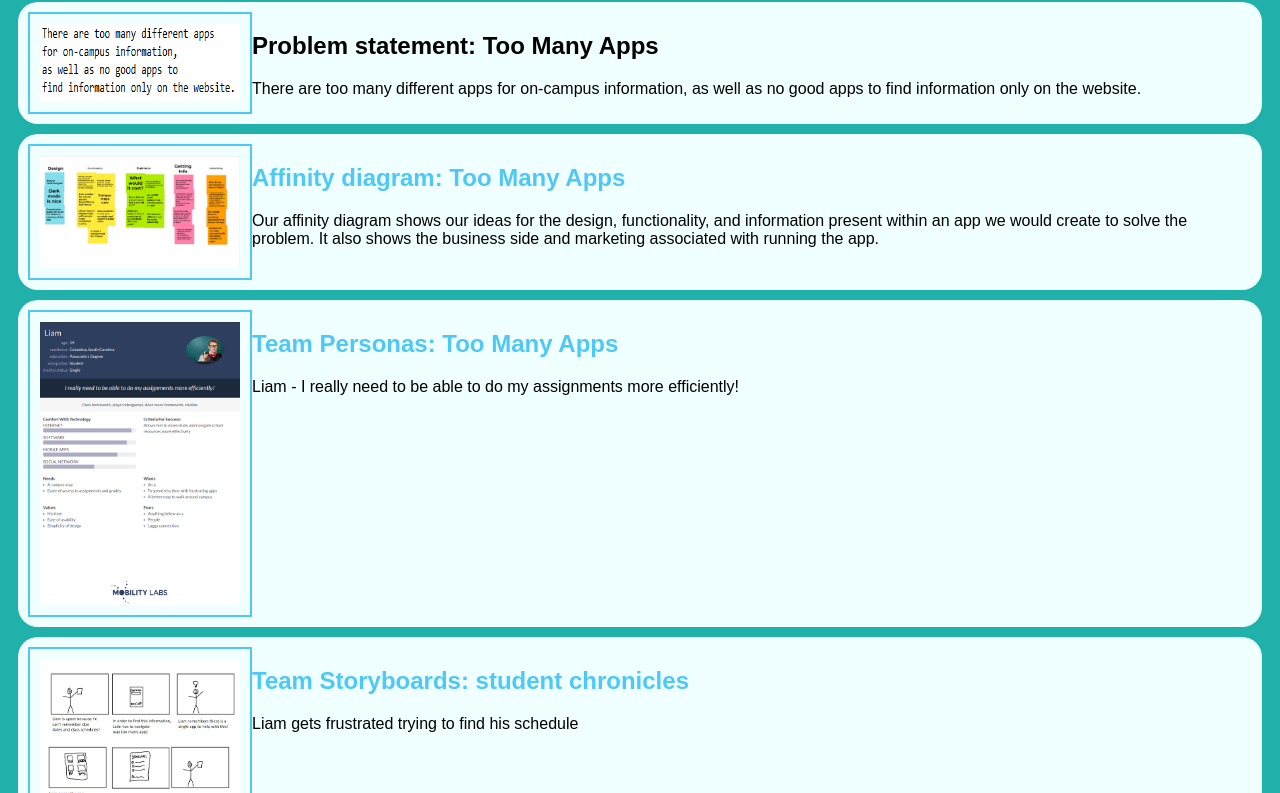
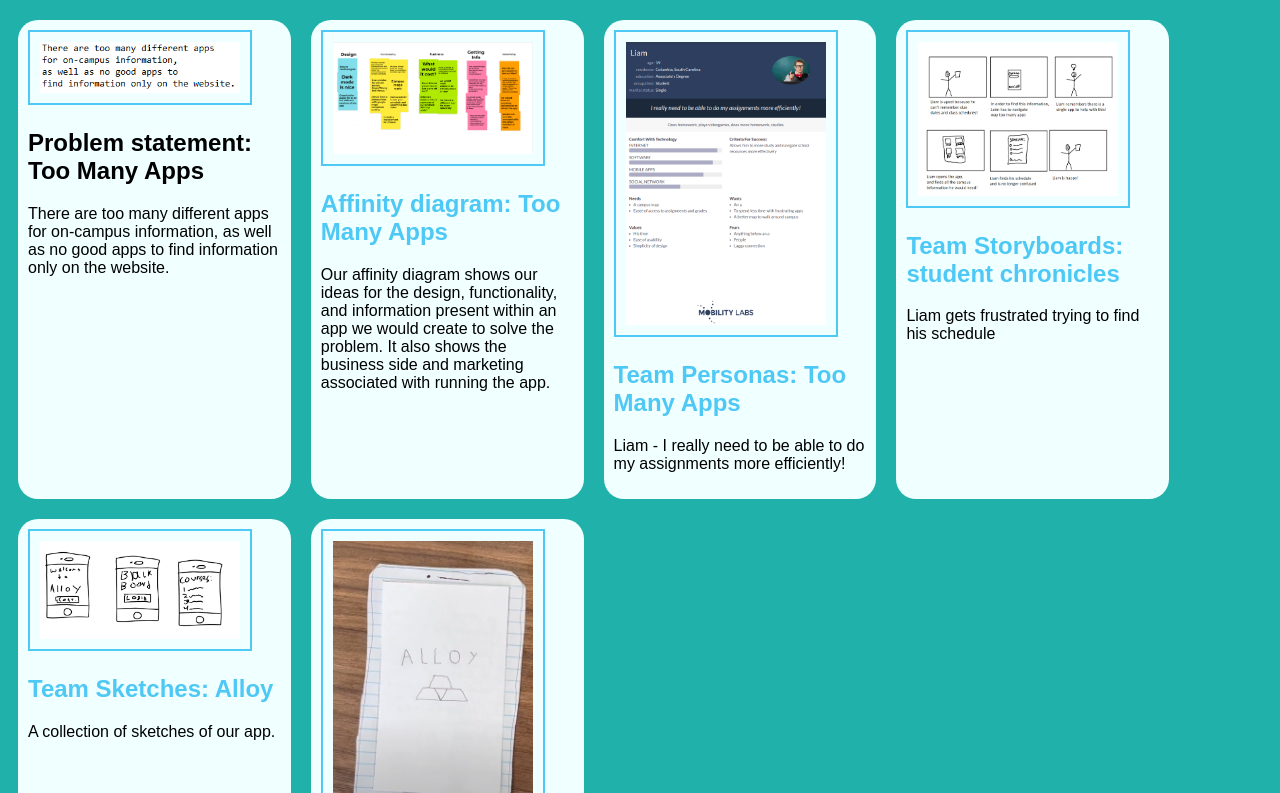
Before and after one commit to zsansone/zsansone.github.io, a plain HTML site: page index.html in a window 1280 px wide. Shown: the part 78-871 px from the top of the page. Drawn offline with Linux system fonts and the light colour scheme.

Commit message:
Update styles.css

```diff
--- a/styles.css
+++ b/styles.css
@@ -1,11 +1,15 @@
 body {
   background: LightSeaGreen;
   font-family: Arial, Helvetica, sans-serif;
+  display: flex;
+  flex-wrap: wrap;
 }
 
 h1 {
   color: black;
   text-align: center;
+  width: 100%;
+  display: block;
 }
 
 .assign {
@@ -31,6 +35,10 @@ a {
 
 .assign {
  border-radius: 20px; /* curved corners */
+ width: 20%;
+ box-shadow: 8px 8px [pick a color];
+ display: block; /* instead of flex */
+ border-radius: 20px; /* set last assignment */
 }
 
 Explain a:hover, img:hover, h1:hover
```
